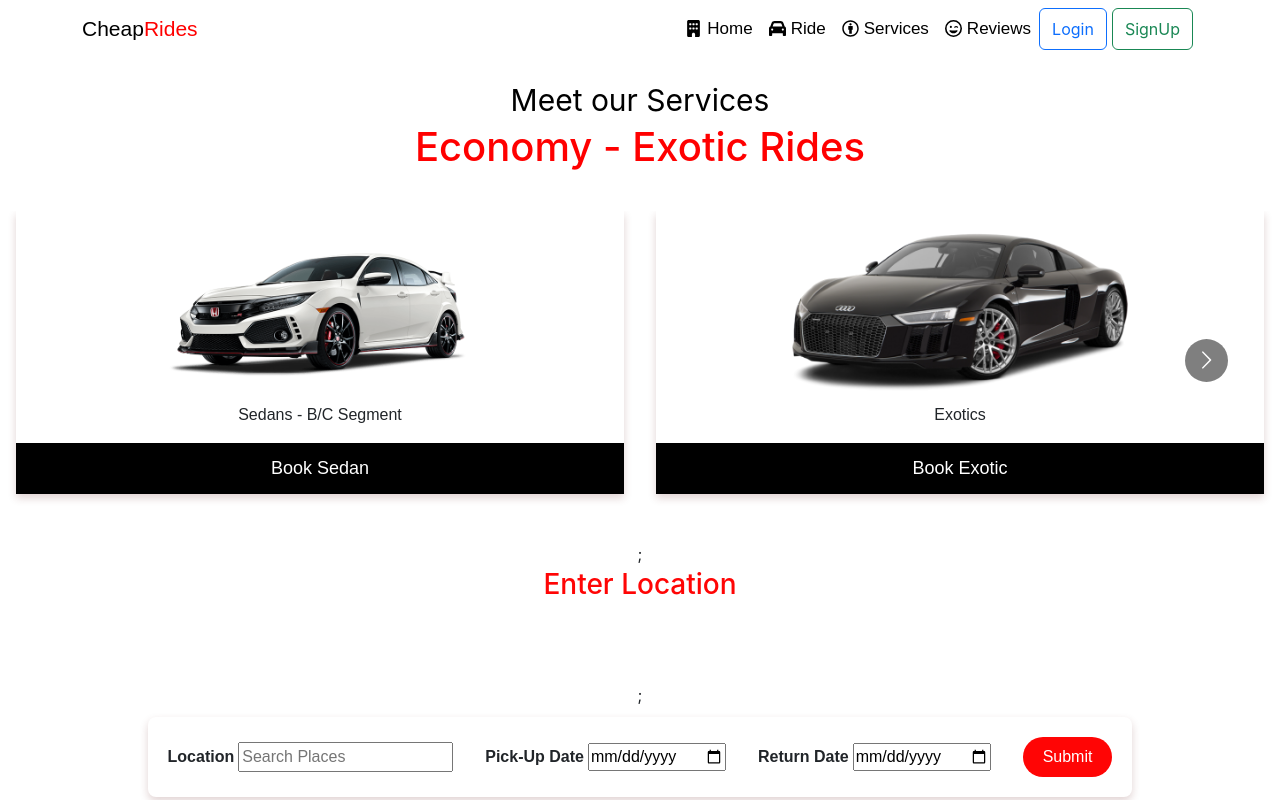
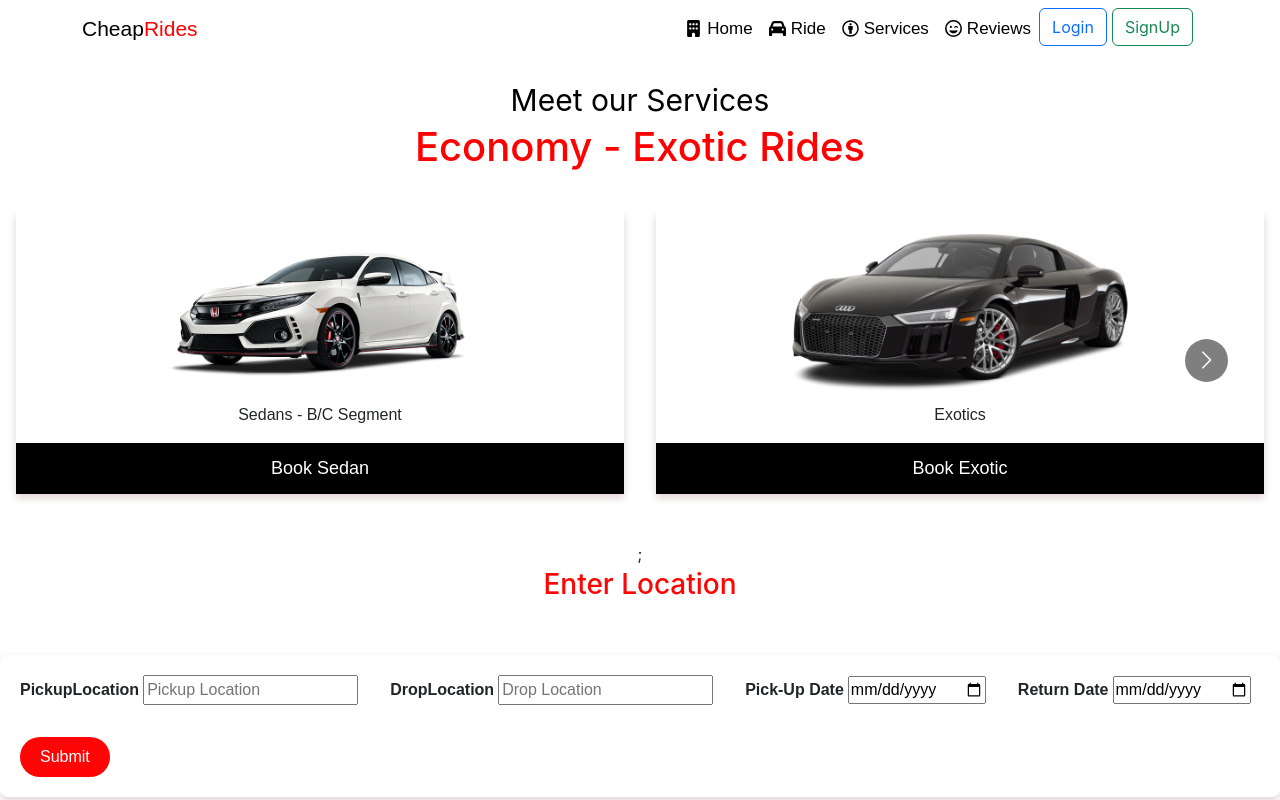
Before and after one commit to abubakar4-u/CheapRides-WebProject, a React (Create React App) app in the folder frontend/: page / in a window 1280 px wide. Shown: the top 800 px of the page. Built offline with nearby package versions, Linux system fonts and the light colour scheme.

Commit message:
Linked Login, and SignUp from Landing Page btn

```diff
--- a/frontend/src/components/Header/header.jsx
+++ b/frontend/src/components/Header/header.jsx
@@ -1,5 +1,6 @@
 import {Navbar, Nav, Container, NavbarCollapse} from 'react-bootstrap';
 import { FaCar, FaBuilding, FaCreativeCommonsBy, FaRegFaceGrinWink } from "react-icons/fa6";
+import {Link} from "react-router-dom";
 import Button from 'react-bootstrap/Button';
 import React from 'react';
 import './style.css';
@@ -17,8 +18,8 @@ const Header = () => {
                         <Nav.Link href='/Ride'><FaCar/>Ride</Nav.Link>
                         <Nav.Link href="/Services"><FaCreativeCommonsBy/>Services</Nav.Link>
                         <Nav.Link href="/Reviews"><FaRegFaceGrinWink/>Reviews</Nav.Link>
-                        <Button variant="outline-primary">Login</Button>{' '}
-                        <Button variant="outline-success">SignUp</Button>{' '}
+                        <Link to="/login"><Button variant="outline-primary">Login</Button></Link>{' '}
+                        <Link to="/login"><Button variant="outline-success">SignUp</Button></Link>{' '}
                     </Nav>
                 </NavbarCollapse>
             </Container>
--- a/frontend/src/components/Home/Home.jsx
+++ b/frontend/src/components/Home/Home.jsx
@@ -91,8 +91,12 @@ function Home() {
             <div class="form-container" responsive1={responsive}>
                 <form actions="">
                     <div className="input-box">
-                        <span>Location</span>
-                        <input type="search" name="" id="" placeholder="Search Places"/>
+                        <span>PickupLocation</span>
+                        <input type="search" name="" id="" placeholder="Pickup Location"/>
+                    </div>
+                    <div className='input-box'>
+                        <span>DropLocation</span>
+                        <input type="search" name="" id="" placeholder="Drop Location"/>
                     </div>
                     <div className="input-box">
                         <span>Pick-Up Date</span>
--- a/frontend/src/components/Login/Login.jsx
+++ b/frontend/src/components/Login/Login.jsx
@@ -71,7 +71,7 @@ function Login() {
               </>
             )}
         </div>
-        {action === "Sign Up" ? (
+        {action === "Login" ? (
           <div className="login-forgot-password">
               Forgot Password? <span>Click Here!</span>
           </div>
```
